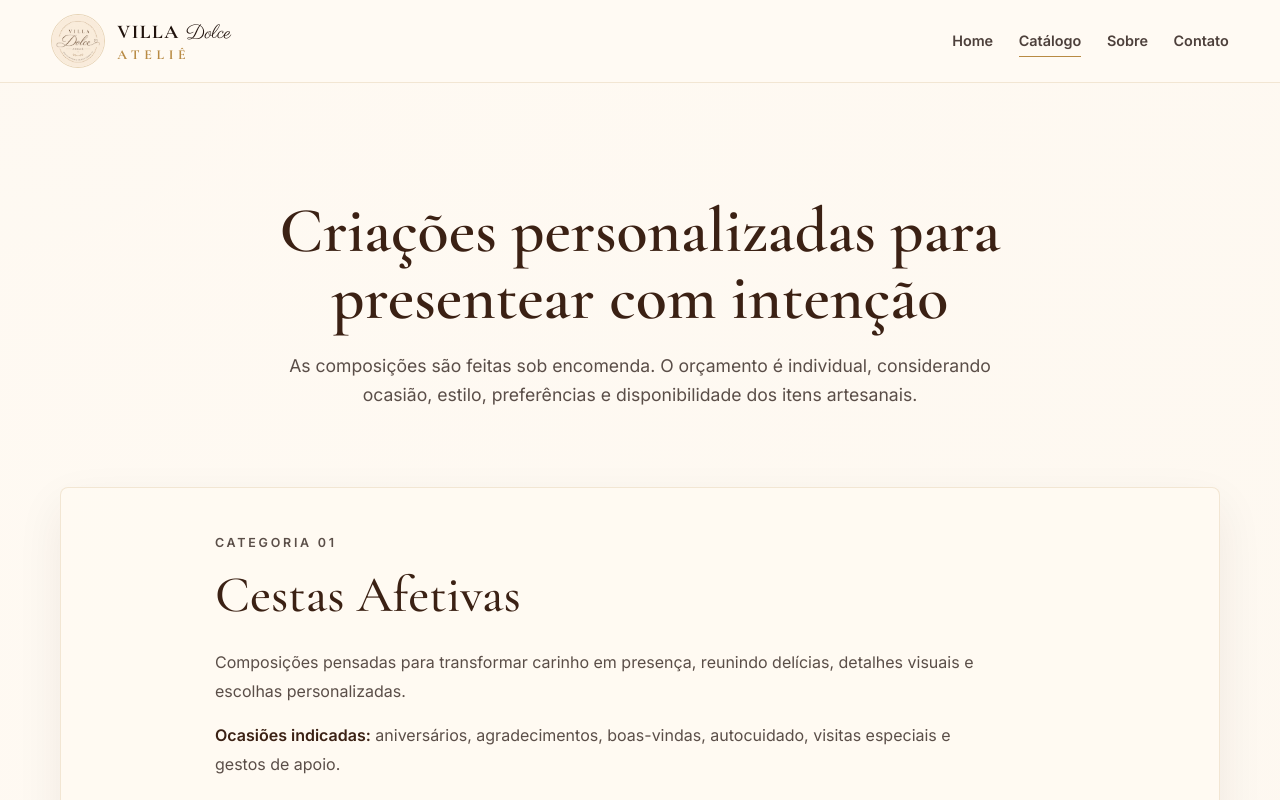
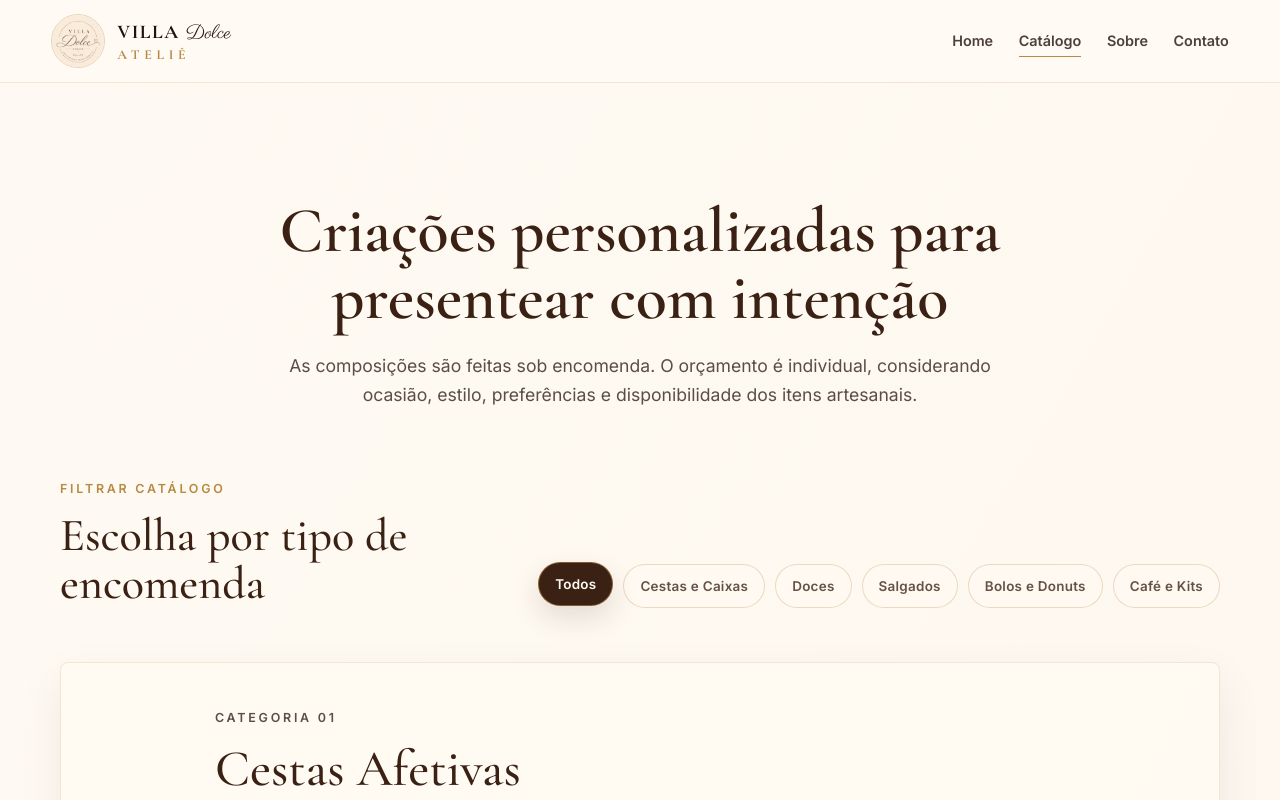
Before and after one commit to PlacidoFjr/VillaDolce, a React (Vite) app: page / in a window 1280 px wide. Both pictures are taken after a click on the button "Catálogo". Shown: the top 800 px of the page. Built offline with nearby package versions, Linux system fonts and the light colour scheme.

Commit message:
Add premium catalog filters and pagination

```diff
--- a/src/App.tsx
+++ b/src/App.tsx
@@ -2,7 +2,7 @@ import { CSSProperties, FormEvent, useEffect, useMemo, useState } from "react";
 import { Footer } from "@/components/Footer";
 import { Header } from "@/components/Header";
 import { Reveal } from "@/components/Reveal";
-import { catalogItems } from "@/data/catalog";
+import { catalogItems, type CatalogGroup } from "@/data/catalog";
 import { whatsappUrl } from "@/lib/utils";
 
 const defaultMessage =
@@ -190,7 +190,73 @@ const homeDescriptions: Record<string, string> = {
   "doces-finos": "Doces de apresentação refinada para compor caixas, cestas e celebrações com um toque memorável.",
 };
 
+type CatalogFilter = "todos" | CatalogGroup;
+
+const catalogFilters: Array<{ id: CatalogFilter; label: string }> = [
+  { id: "todos", label: "Todos" },
+  { id: "cestas-caixas", label: "Cestas e Caixas" },
+  { id: "doces", label: "Doces" },
+  { id: "salgados", label: "Salgados" },
+  { id: "bolos-donuts", label: "Bolos e Donuts" },
+  { id: "cafe-kits", label: "Café e Kits" },
+];
+
+const catalogItemsPerPage = 6;
+
 function CatalogPage({ onNavigate }: { onNavigate: (path: string) => void }) {
+  const [activeFilter, setActiveFilter] = useState<CatalogFilter>("todos");
+  const [currentPage, setCurrentPage] = useState(1);
+  const [targetHash, setTargetHash] = useState(() => window.location.hash.replace("#", ""));
+
+  const filteredItems = useMemo(
+    () =>
+      activeFilter === "todos"
+        ? catalogItems
+        : catalogItems.filter((item) => item.group === activeFilter),
+    [activeFilter],
+  );
+
+  const totalPages = Math.max(1, Math.ceil(filteredItems.length / catalogItemsPerPage));
+  const visibleItems = filteredItems.slice(
+    (currentPage - 1) * catalogItemsPerPage,
+    currentPage * catalogItemsPerPage,
+  );
+
+  useEffect(() => {
+    if (!targetHash) return;
+
+    const targetIndex = catalogItems.findIndex((item) => item.id === targetHash);
+
+    if (targetIndex >= 0) {
+      setActiveFilter("todos");
+      setCurrentPage(Math.floor(targetIndex / catalogItemsPerPage) + 1);
+    }
+  }, [targetHash]);
+
+  useEffect(() => {
+    if (!targetHash) return;
+
+    window.setTimeout(() => {
+      document.getElementById(targetHash)?.scrollIntoView({ behavior: "smooth", block: "center" });
+      setTargetHash("");
+    }, 120);
+  }, [currentPage, targetHash]);
+
+  function selectFilter(filter: CatalogFilter) {
+    setTargetHash("");
+    setActiveFilter(filter);
+    setCurrentPage(1);
+    window.history.replaceState({}, "", "/catalogo");
+  }
+
+  function goToPage(page: number) {
+    const nextPage = Math.min(Math.max(page, 1), totalPages);
+    setCurrentPage(nextPage);
+    window.setTimeout(() => {
+      document.querySelector("[data-catalog-start]")?.scrollIntoView({ behavior: "smooth", block: "start" });
+    }, 40);
+  }
+
   return (
     <>
       <Reveal className="page-hero">
@@ -201,8 +267,28 @@ function CatalogPage({ onNavigate }: { onNavigate: (path: string) => void }) {
         </p>
       </Reveal>
 
-      <Reveal className="catalog-list" aria-label="Categorias do catálogo">
-        {catalogItems.map((item, index) => (
+      <Reveal className="catalog-tools" data-catalog-start>
+        <div>
+          <p className="eyebrow">Filtrar catálogo</p>
+          <h2>Escolha por tipo de encomenda</h2>
+        </div>
+        <div className="catalog-filters" aria-label="Filtros do catálogo">
+          {catalogFilters.map((filter) => (
+            <button
+              aria-pressed={activeFilter === filter.id}
+              className={activeFilter === filter.id ? "is-active" : ""}
+              key={filter.id}
+              type="button"
+              onClick={() => selectFilter(filter.id)}
+            >
+              {filter.label}
+            </button>
+          ))}
+        </div>
+      </Reveal>
+
+      <Reveal className="catalog-list" aria-label="Categorias do catálogo" aria-live="polite">
+        {visibleItems.map((item, index) => (
           <article className="catalog-item catalog-item-text motion-item is-visible" id={item.id} key={item.id} style={{ "--stagger": index % 6 } as CSSProperties}>
             <div className="catalog-copy">
               <p className="eyebrow">{item.eyebrow}</p>
@@ -218,6 +304,20 @@ function CatalogPage({ onNavigate }: { onNavigate: (path: string) => void }) {
           </article>
         ))}
       </Reveal>
+
+      {totalPages > 1 && (
+        <Reveal className="catalog-pagination" aria-label="Paginação do catálogo">
+          <button className="button ghost" type="button" disabled={currentPage === 1} onClick={() => goToPage(currentPage - 1)}>
+            Anterior
+          </button>
+          <span>
+            Página {currentPage} de {totalPages}
+          </span>
+          <button className="button ghost" type="button" disabled={currentPage === totalPages} onClick={() => goToPage(currentPage + 1)}>
+            Próxima
+          </button>
+        </Reveal>
+      )}
 
       <Reveal className="cta-band">
         <p className="eyebrow">Orçamento individual</p>
--- a/src/data/catalog.ts
+++ b/src/data/catalog.ts
@@ -1,5 +1,6 @@
 export type CatalogItem = {
   id: string;
+  group: CatalogGroup;
   eyebrow: string;
   title: string;
   description: string;
@@ -7,12 +8,15 @@ export type CatalogItem = {
   message: string;
 };
 
+export type CatalogGroup = "cestas-caixas" | "doces" | "salgados" | "bolos-donuts" | "cafe-kits";
+
 const whatsappMessage = (title: string) =>
   `Olá, vim pelo site da Villa Dolce Ateliê e gostaria de consultar ${title} para uma encomenda personalizada.\n\nCategoria: ${title}\nPode me ajudar com opções e orçamento?`;
 
 export const catalogItems: CatalogItem[] = [
   {
     id: "cestas-afetivas",
+    group: "cestas-caixas",
     eyebrow: "Categoria 01",
     title: "Cestas Afetivas",
     description:
@@ -23,6 +27,7 @@ export const catalogItems: CatalogItem[] = [
   },
   {
     id: "caixas-presenteaveis",
+    group: "cestas-caixas",
     eyebrow: "Categoria 02",
     title: "Caixa Presenteável",
     description:
@@ -33,6 +38,7 @@ export const catalogItems: CatalogItem[] = [
   },
   {
     id: "biscoito-amanteigado",
+    group: "doces",
     eyebrow: "Categoria 03",
     title: "Biscoito Amanteigado",
     description:
@@ -43,6 +49,7 @@ export const catalogItems: CatalogItem[] = [
   },
   {
     id: "sequilho-salgado",
+    group: "salgados",
     eyebrow: "Categoria 04",
     title: "Sequilho Salgado",
     description:
@@ -53,6 +60,7 @@ export const catalogItems: CatalogItem[] = [
   },
   {
     id: "pastel-doce",
+    group: "doces",
     eyebrow: "Categoria 05",
     title: "Pastel Doce",
     description:
@@ -63,6 +71,7 @@ export const catalogItems: CatalogItem[] = [
   },
   {
     id: "empada-doce-salgada",
+    group: "salgados",
     eyebrow: "Categoria 06",
     title: "Empada Doce e Salgada",
     description:
@@ -73,6 +82,7 @@ export const catalogItems: CatalogItem[] = [
   },
   {
     id: "mini-cake-donuts",
+    group: "bolos-donuts",
     eyebrow: "Categoria 07",
     title: "Mini Cake Donuts",
     description:
@@ -83,6 +93,7 @@ export const catalogItems: CatalogItem[] = [
   },
   {
     id: "mini-vulcao",
+    group: "bolos-donuts",
     eyebrow: "Categoria 08",
     title: "Mini Vulcão",
     description:
@@ -93,6 +104,7 @@ export const catalogItems: CatalogItem[] = [
   },
   {
     id: "mini-bolo-presente",
+    group: "bolos-donuts",
     eyebrow: "Categoria 09",
     title: "Mini Bolo para Presente",
     description:
@@ -103,6 +115,7 @@ export const catalogItems: CatalogItem[] = [
   },
   {
     id: "doces-finos",
+    group: "doces",
     eyebrow: "Categoria 10",
     title: "Doces Finos",
     description:
@@ -113,6 +126,7 @@ export const catalogItems: CatalogItem[] = [
   },
   {
     id: "pipoca-gourmet",
+    group: "cafe-kits",
     eyebrow: "Categoria 11",
     title: "Pipoca Gourmet",
     description:
@@ -123,6 +137,7 @@ export const catalogItems: CatalogItem[] = [
   },
   {
     id: "brownie-bites",
+    group: "doces",
     eyebrow: "Categoria 12",
     title: "Brownie Bites",
     description:
@@ -133,6 +148,7 @@ export const catalogItems: CatalogItem[] = [
   },
   {
     id: "mega-bombom",
+    group: "doces",
     eyebrow: "Categoria 13",
     title: "Mega Bombom",
     description:
@@ -143,6 +159,7 @@ export const catalogItems: CatalogItem[] = [
   },
   {
     id: "capsula-cappuccino",
+    group: "cafe-kits",
     eyebrow: "Categoria 14",
     title: "Cápsula de Cappuccino",
     description:
--- a/src/styles.css
+++ b/src/styles.css
@@ -227,7 +227,9 @@ main {
 .hero,
 .section,
 .page-hero,
+.catalog-tools,
 .catalog-list,
+.catalog-pagination,
 .contact-section,
 .cta-band {
   width: min(1160px, calc(100% - 36px));
@@ -681,6 +683,49 @@ h3 {
   padding: 16px 0 clamp(60px, 8vw, 96px);
 }
 
+.catalog-tools {
+  display: grid;
+  grid-template-columns: minmax(240px, 0.7fr) minmax(0, 1.3fr);
+  gap: clamp(20px, 4vw, 44px);
+  align-items: end;
+  padding: 8px 0 clamp(24px, 4vw, 38px);
+}
+
+.catalog-tools h2 {
+  margin: 0;
+  font-size: clamp(2rem, 3.6vw, 3rem);
+}
+
+.catalog-filters {
+  display: flex;
+  flex-wrap: wrap;
+  justify-content: flex-end;
+  gap: 10px;
+}
+
+.catalog-filters button {
+  border: 1px solid rgba(184, 138, 67, 0.28);
+  border-radius: 999px;
+  padding: 10px 16px;
+  color: rgba(59, 33, 20, 0.78);
+  background: rgba(255, 250, 243, 0.72);
+  font: inherit;
+  font-size: 0.84rem;
+  font-weight: 800;
+  letter-spacing: 0.02em;
+  cursor: pointer;
+  transition: color 220ms ease, background 220ms ease, border-color 220ms ease, box-shadow 220ms ease, transform 220ms var(--ease-premium);
+}
+
+.catalog-filters button:hover,
+.catalog-filters button.is-active {
+  border-color: rgba(184, 138, 67, 0.56);
+  color: var(--ivory);
+  background: var(--chocolate);
+  box-shadow: 0 12px 28px rgba(59, 33, 20, 0.13);
+  transform: translateY(-2px);
+}
+
 .catalog-item {
   display: grid;
   grid-template-columns: minmax(260px, 0.78fr) minmax(0, 1.22fr);
@@ -750,6 +795,35 @@ h3 {
 
 .catalog-copy strong {
   color: var(--chocolate);
+}
+
+.catalog-pagination {
+  display: flex;
+  align-items: center;
+  justify-content: center;
+  gap: 16px;
+  padding: 0 0 clamp(60px, 8vw, 96px);
+}
+
+.catalog-pagination span {
+  min-width: 120px;
+  color: rgba(59, 33, 20, 0.68);
+  font-size: 0.82rem;
+  font-weight: 800;
+  letter-spacing: 0.08em;
+  text-align: center;
+  text-transform: uppercase;
+}
+
+.catalog-pagination .button {
+  width: auto;
+  min-width: 128px;
+}
+
+.catalog-pagination .button:disabled {
+  cursor: not-allowed;
+  opacity: 0.42;
+  transform: none;
 }
 
 .story-hero {
@@ -992,6 +1066,15 @@ h3 {
     grid-template-columns: 1fr;
   }
 
+  .catalog-tools {
+    grid-template-columns: 1fr;
+    align-items: start;
+  }
+
+  .catalog-filters {
+    justify-content: flex-start;
+  }
+
   .catalog-item {
     grid-template-columns: 1fr;
   }
@@ -1026,7 +1109,9 @@ h3 {
   .hero,
   .section,
   .page-hero,
+  .catalog-tools,
   .catalog-list,
+  .catalog-pagination,
   .contact-section,
   .cta-band {
     width: min(100% - 28px, 1160px);
@@ -1042,6 +1127,26 @@ h3 {
 
   .button {
     width: 100%;
+  }
+
+  .catalog-filters {
+    display: grid;
+    grid-template-columns: repeat(2, minmax(0, 1fr));
+  }
+
+  .catalog-filters button {
+    padding-inline: 12px;
+  }
+
+  .catalog-pagination {
+    display: grid;
+    grid-template-columns: 1fr;
+    gap: 12px;
+  }
+
+  .catalog-pagination span {
+    order: -1;
+    min-width: 0;
   }
 
   .category-card h3,
```
